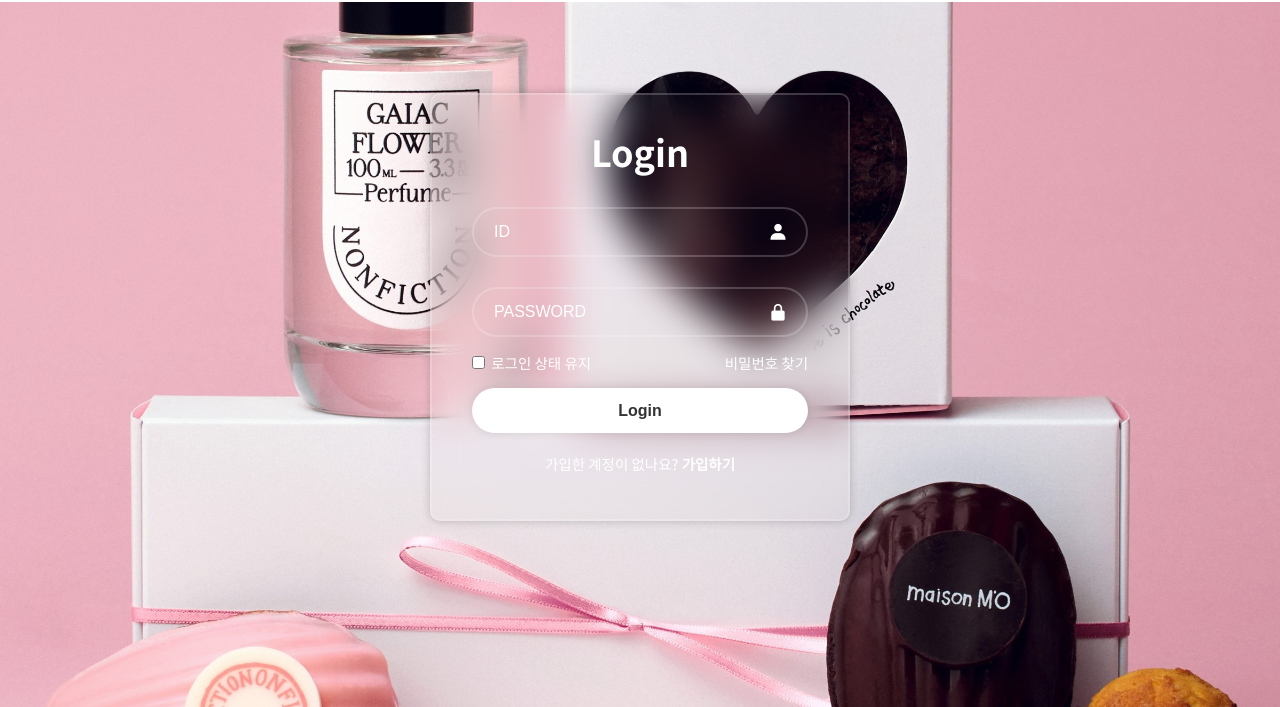
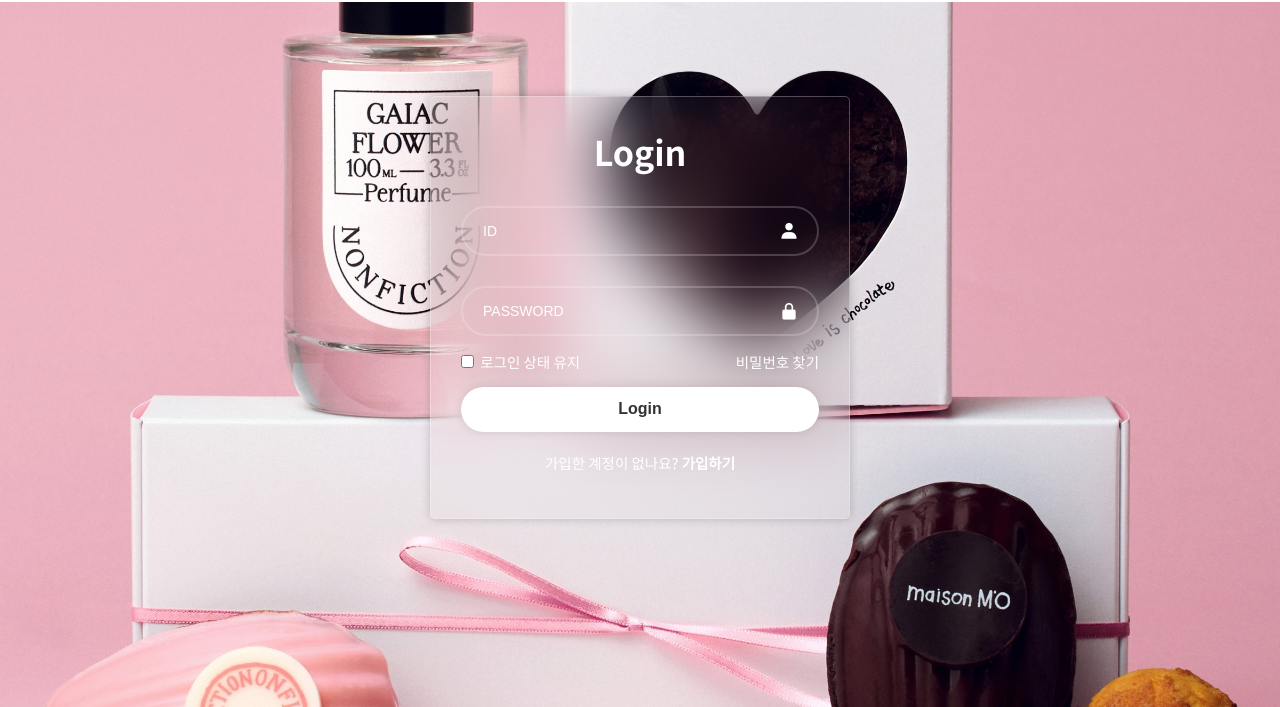
Before and after one commit to Y-J-KIM/Login, a plain HTML site: page index.html in a window 1280 px wide. Shown: the part 93-800 px from the top of the page. Drawn offline with nearby package versions, Linux system fonts and the light colour scheme; a web font is replaced by a local one.

Commit message:
보더박스 수정

```diff
--- a/loginstyle.css
+++ b/loginstyle.css
@@ -81,16 +81,16 @@ header {
 .wrapper {
   width: 420px;
   background: transparent;
-  border: 2px solid rgba(255, 255, 255, 0.2);
-  backdrop-filter: blur(20px);
+  border: 1px solid rgba(255, 255, 255, 0.274);
+  backdrop-filter: blur(35px);
   box-shadow: 0 0 10px rgba(0, 0, 0, 0.2);
   color: #fff;
-  border-radius: 10px;
-  padding: 30px 40px;
+  border-radius: 5px;
+  padding: 30px 30px;
 }
 
 .wrapper h1 {
-  font-size: 36px;
+  font-size: 34px;
   text-align: center;
 }
 
@@ -108,7 +108,7 @@ header {
   outline: none;
   border: 2px solid rgba(255, 255, 255, 0.2);
   border-radius: 40px;
-  font-size: 16px;
+  font-size: 14px;
   color: #fff;
   padding: 20px 45px 20px 20px;
 }
@@ -179,3 +179,9 @@ header {
 .register-link p a:hover {
   text-decoration: underline;
 }
+
+@media screen and (max-width: 981px) {
+  .bx-icon {
+    display: none;
+  }
+}
```
Also changed, not shown: index.html (+2 -0 lines).
